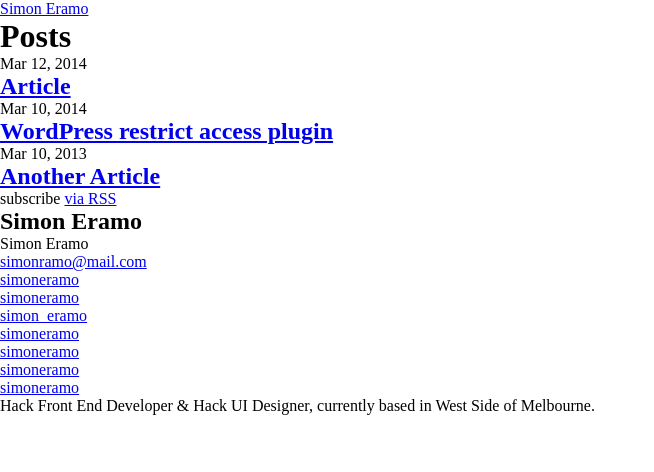
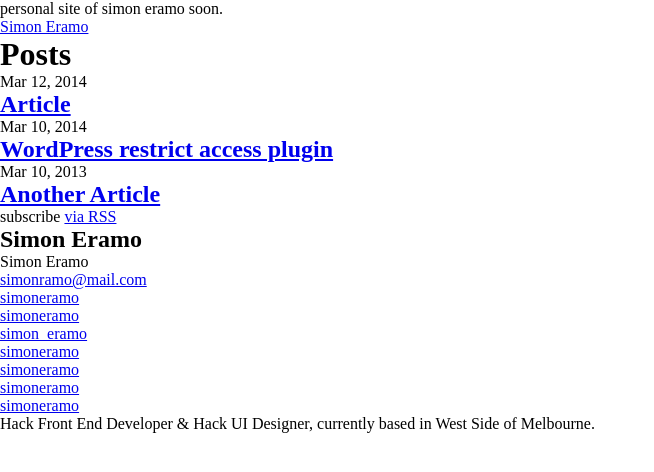
Before and after one commit to simoneramo/simoneramo.jekyll.github.io, a Jekyll site: the page built from index.html, in a window 1280 px wide. Shown: the top 472 px of the page, without its empty margins (0-654 px from the left). Built offline with Jekyll 4.4.1, drawn with Linux system fonts in a browser that asks for light colours.

Commit message:
added coming soon

```diff
--- a/_includes/header.html
+++ b/_includes/header.html
@@ -1,4 +1,6 @@
 <header class="">
+
+	<p>personal site of simon eramo soon.</p>
 
 	<a class="" href="{{ site.baseurl }}/">{{ site.title }}</a>
 
```
